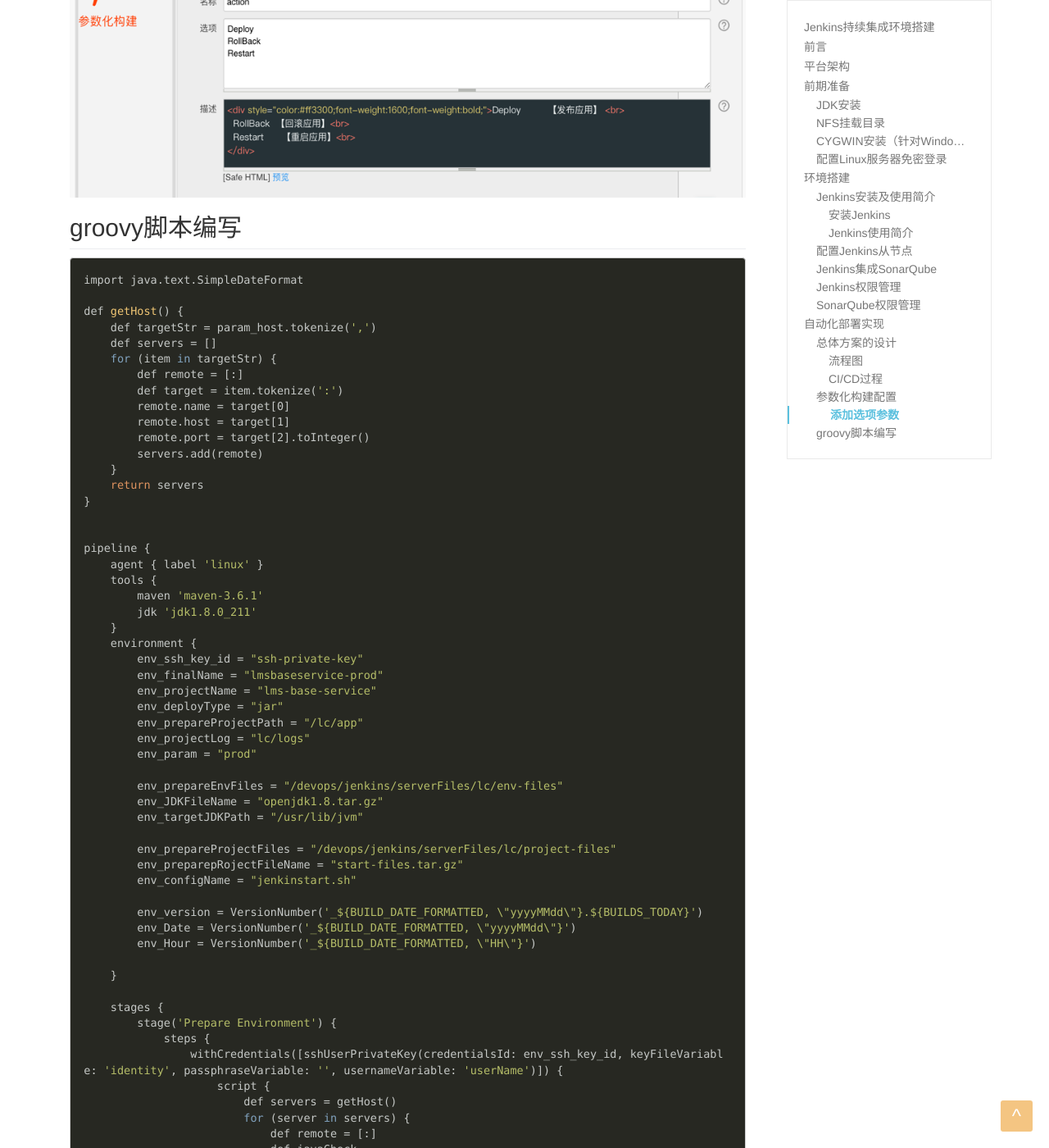
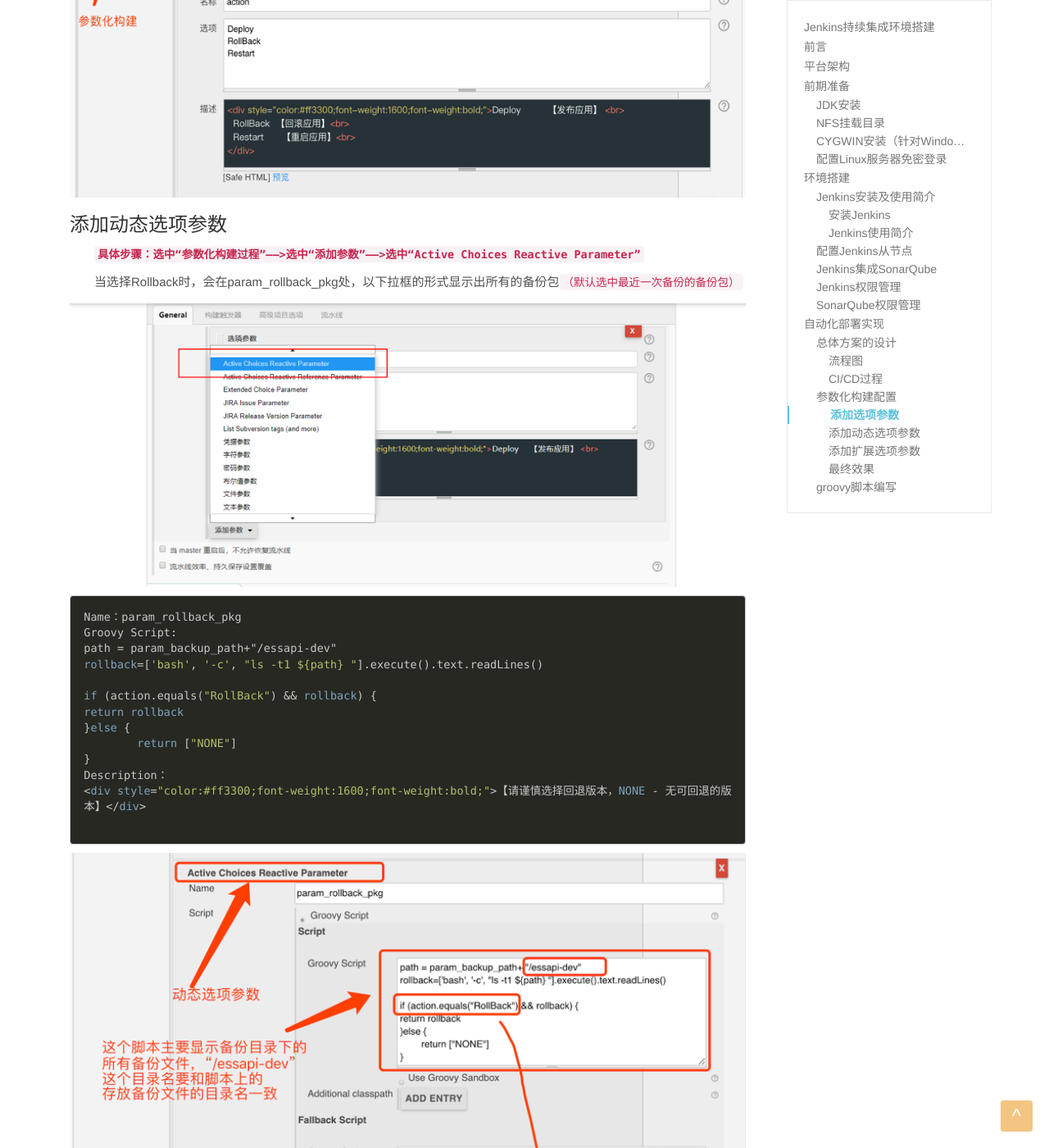
Before and after one commit to howdypl/howdypl.github.io, a Jekyll site: the page built from _posts/2020-01-02-jenkins-summary.md, in a window 1280 px wide and 1400 px high, scrolled down 8820 px. Shown: the whole window at 82% size. Built offline with Jekyll 4.4.1, drawn with Linux system fonts in a browser that asks for light colours; some of the changed text lies outside the part shown.

Commit message:
增加参数化构建配置

````diff
--- a/_posts/2020-01-02-jenkins-summary.md
+++ b/_posts/2020-01-02-jenkins-summary.md
@@ -193,14 +193,14 @@ Jenkins的使用简介具体请[点击这里](https://www.cnblogs.com/along21/p/
 &emsp;&emsp;此步骤将重启目标服务器上的项目。该步骤仅选择“Restart”才会执行。
 
 ## 参数化构建配置
-&emsp;&emsp;由于在总体方案设计的时候提供了`发布项目、回退项目和重启项目`这三个功能，还需要动态的选择需要发布的节点，因此采用参数化构建的方式。
+&emsp;&emsp;由于在总体方案设计的时候提供了`发布项目、回退项目和重启项目`这三个功能，还需要动态的选择需要发布的节点，因此采用参数化构建的方式。（可能需要安装插件）
 
 &emsp;&emsp;参数化构建的简单操作请[点击这里](https://zhuanlan.zhihu.com/p/42139069 "参数化构建的简单操作")查看。
 
 ### 添加选项参数
 &emsp;&emsp;此步骤主要用于参数化构建时生成一个下拉框,可以选择执行的不同功能。
 
-&emsp;&emsp;`具体步骤：选中“参数化构建过程”——>选中“添加参数”——>选中“选项参数”`
+&emsp;&emsp;**`具体步骤：选中“参数化构建过程”——>选中“添加参数”——>选中“选项参数”`**
 
 ![添加选项参数1](https://howdypl.github.io/img/jenkins/jenkins-9-1.png "添加选项参数1"){:height="100%" width="100%"}
 
@@ -216,7 +216,45 @@ Restart
 ```
 ![添加选项参数2](https://howdypl.github.io/img/jenkins/jenkins-9-2.png "添加选项参数2"){:height="100%" width="100%"}
 
+### 添加动态选项参数
+&emsp;&emsp;**`具体步骤：选中“参数化构建过程”——>选中“添加参数”——>选中“Active Choices Reactive Parameter”`**
 
+&emsp;&emsp;当选择Rollback时，会在param_rollback_pkg处，以下拉框的形式显示出所有的备份包`（默认选中最近一次备份的备份包）`
+
+![添加动态选项参数1](https://howdypl.github.io/img/jenkins/jenkins-10-1.png "添加动态选项参数1"){:height="100%" width="100%"}
+
+```
+Name：param_rollback_pkg
+Groovy Script:
+path = param_backup_path+"/essapi-dev"
+rollback=['bash', '-c', "ls -t1 ${path} "].execute().text.readLines()
+
+if (action.equals("RollBack") && rollback) {
+return rollback
+}else {
+	return ["NONE"]
+}
+Description：
+<div style="color:#ff3300;font-weight:1600;font-weight:bold;">【请谨慎选择回退版本，NONE - 无可回退的版本】</div>
+
+```
+![添加动态选项参数2](https://howdypl.github.io/img/jenkins/jenkins-10-2.png "添加动态选项参数2"){:height="100%" width="100%"}
+
+### 添加扩展选项参数
+&emsp;&emsp;在构建时，生成多选框，选择需要部署的服务器节点。
+
+&emsp;&emsp;**`具体步骤：选中“参数化构建过程”——>选中“添加参数”——>选中“Extended Choice Parameter”`**
+
+![添加扩展选项参数1](https://howdypl.github.io/img/jenkins/jenkins-11-1.png "添加扩展选项参数1"){:height="100%" width="100%"}
+
+注意：
+Choose Source for Value和Choose Source for Default Value中需点击value,然后按照 `远程服务器名1:远程服务器ip1:端口1,远程服务器名2:远程服务器ip2:端口2 `的格式填写
+例如 `C1:192.168.1.1:22,C1:192.168.1.66:22`
+
+![添加扩展选项参数2](https://howdypl.github.io/img/jenkins/jenkins-11-2.png "添加扩展选项参数2"){:height="100%" width="100%"}
+
+### 最终效果
+![最终效果](https://howdypl.github.io/img/jenkins/jenkins-12.png "最终效果"){:height="100%" width="100%"}
 
 ## groovy脚本编写
 
````
